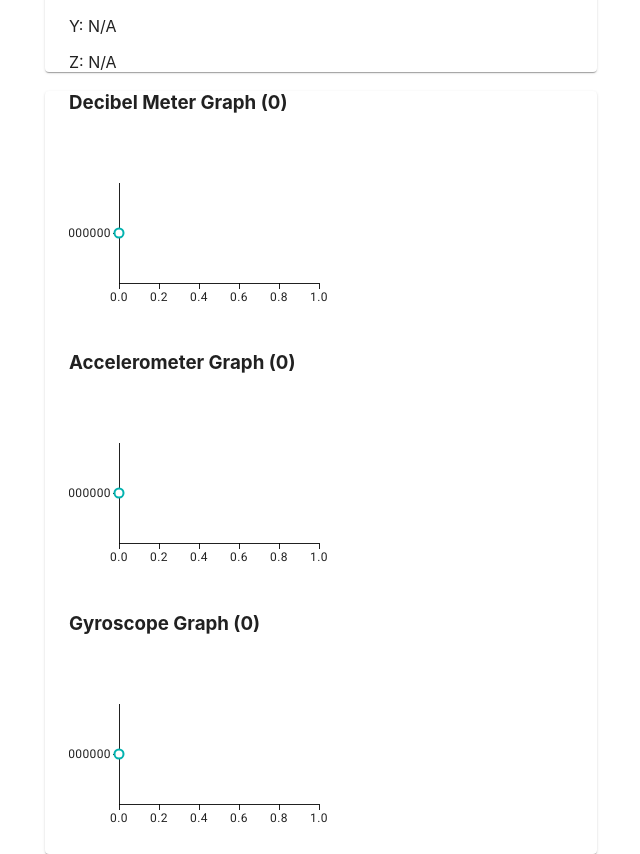
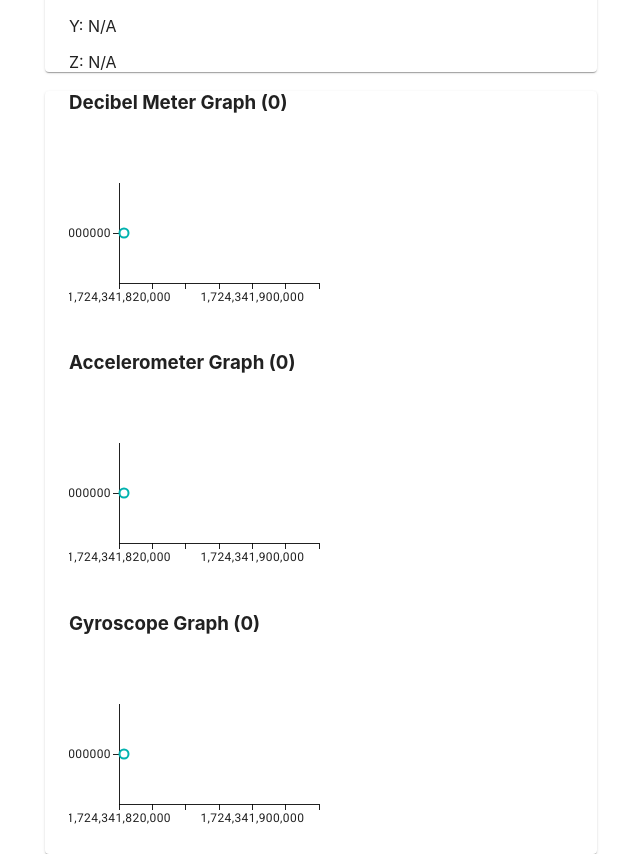
Before and after one commit to sunrisehouse/maraca, a React (Create React App) app: page /maraca/build/acquisition in a window 1280 px wide. Shown: the part 485-1339 px from the top of the page, without its empty margins (319-959 px from the left). Built offline with nearby package versions, Linux system fonts and the light colour scheme; no server answers.

Commit message:
feat:time 반영

```diff
--- a/src/Acquisition.js
+++ b/src/Acquisition.js
@@ -1,9 +1,15 @@
 import './Acquisition.css';
 import { Box, Button, Container, InputAdornment, Paper, TextField, Toolbar, Typography } from '@mui/material';
-import { useEffect, useState } from 'react';
+import { useEffect, useMemo, useState } from 'react';
 import { LineChart } from '@mui/x-charts';
 
 function Acquisition() {
+  const startDate = useMemo(() => {
+    return Date.now();
+  }, []);
+  const endDate = useMemo(() => {
+    return startDate + 100000;
+  }, []);
   const [decibelMetrics, setDecibelMetrics] = useState([]);
   const [accelerometerMetrics, setAccelerometerMetrics] = useState([]);
   const [gyroscopeMetrics, setGyroscopeMetrics] = useState([]);
@@ -43,8 +49,9 @@ function Acquisition() {
       try {
         accelerometer = new window.Accelerometer({ frequency: 10 });
         accelerometer.addEventListener("reading", () => {
+          const now = Date.now()
           setAccelerometerMetric({
-            t: accelerometer.timestamp,
+            t: now,
             x: accelerometer.x,
             y: accelerometer.y,
             z: accelerometer.z,
@@ -53,7 +60,7 @@ function Acquisition() {
           setAccelerometerMetrics([
             ...accelerometerMetrics,
             {
-              t: accelerometer.timestamp,
+              t: now,
               x: accelerometer.x,
               y: accelerometer.y,
               z: accelerometer.z,
@@ -75,15 +82,16 @@ function Acquisition() {
       try {
         gyroscope = new window.Gyroscope({ frequency: 10 });
         gyroscope.addEventListener("reading", () => {
+          const now = Date.now()
           setGyroscopeMetric({
-            t: gyroscope.timestamp,
+            t: now,
             x: gyroscope.x,
             y: gyroscope.y,
             z: gyroscope.z,
             a: Math.sqrt(gyroscope.x ** 2 + gyroscope.y ** 2 + gyroscope.z ** 2),
           });
           setGyroscopeMetrics([...gyroscopeMetrics, {
-            t: gyroscope.timestamp,
+            t: now,
             x: gyroscope.x,
             y: gyroscope.y,
             z: gyroscope.z,
@@ -144,7 +152,7 @@ function Acquisition() {
           const { decibel, timestamp } = event.data;
 
           setDecibelMetric({
-            t: timestamp,
+            t: Date.now(),
             d: decibel,
           });
 
@@ -195,7 +203,7 @@ function Acquisition() {
           <Box>
           <h3>Decibel Meter Graph ({decibelMetrics.length})</h3>
             <LineChart
-              xAxis={[{ data: decibelMetrics.length > 1 ? decibelMetrics.map(metric => metric.t) : [0, 1] }]}
+              xAxis={[{ data: [startDate, endDate] }]}
               series={[
                 {
                   data: [decibelMetrics.map(metric => metric.d)]
@@ -208,7 +216,7 @@ function Acquisition() {
           <Box>
           <h3>Accelerometer Graph ({accelerometerMetrics.length})</h3>
             <LineChart
-              xAxis={[{ data: accelerometerMetrics.length > 1 ? accelerometerMetrics.map(metric => metric.t) : [0, 1] }]}
+              xAxis={[{ data: [startDate, endDate] }]}
               series={[
                 {
                   data: [accelerometerMetrics.map(metric => metric.a)]
@@ -221,7 +229,7 @@ function Acquisition() {
           <Box>
           <h3>Gyroscope Graph ({gyroscopeMetrics.length})</h3>
             <LineChart
-              xAxis={[{ data: gyroscopeMetrics.length > 1 ? gyroscopeMetrics.map(metric => metric.t) : [0, 1] }]}
+              xAxis={[{ data: [startDate, endDate] }]}
               series={[
                 {
                   data: [gyroscopeMetrics.map(metric => metric.a)]
```
